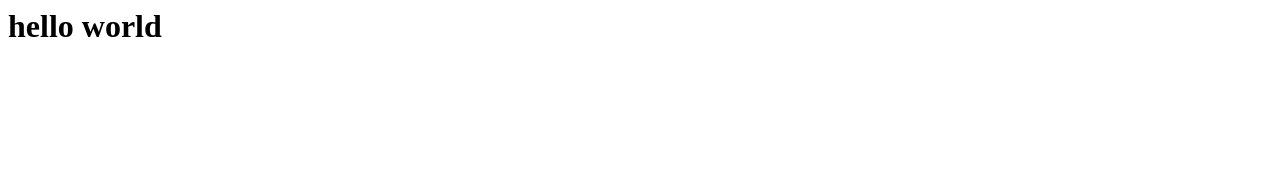
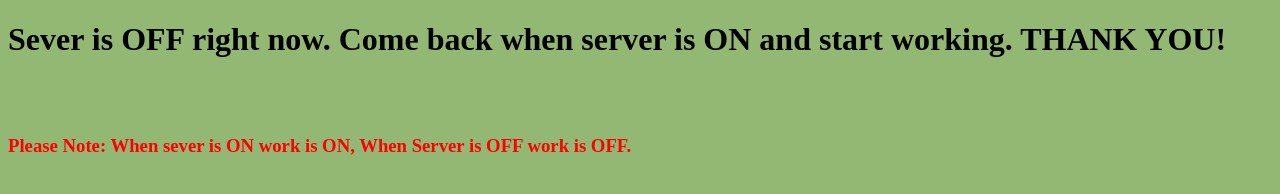
Before and after one commit to tindjoin/tindjoin.github.io, a plain HTML site: page index.html in a window 1280 px wide. Drawn offline with Linux system fonts and the light colour scheme.

Commit message:
Update index.html

```diff
--- a/index.html
+++ b/index.html
@@ -1 +1,20 @@
-<h1>hello world</h1>
+<!DOCTYPE html>
+<html lang="en">
+<head>
+    <meta charset="UTF-8">
+    <title>Tindjoin</title>
+    <style>
+body {
+    background-color: #93B874;
+}
+</style>
+</head>
+<body>
+
+<h1>Sever is OFF right now. Come back when server is ON and start working. THANK YOU! </h1>
+<br>
+<br>
+<font color="red"><h3>Please Note: When sever is ON work is ON, When Server is OFF work is OFF.</h3></font>
+
+</body>
+</html>
```
